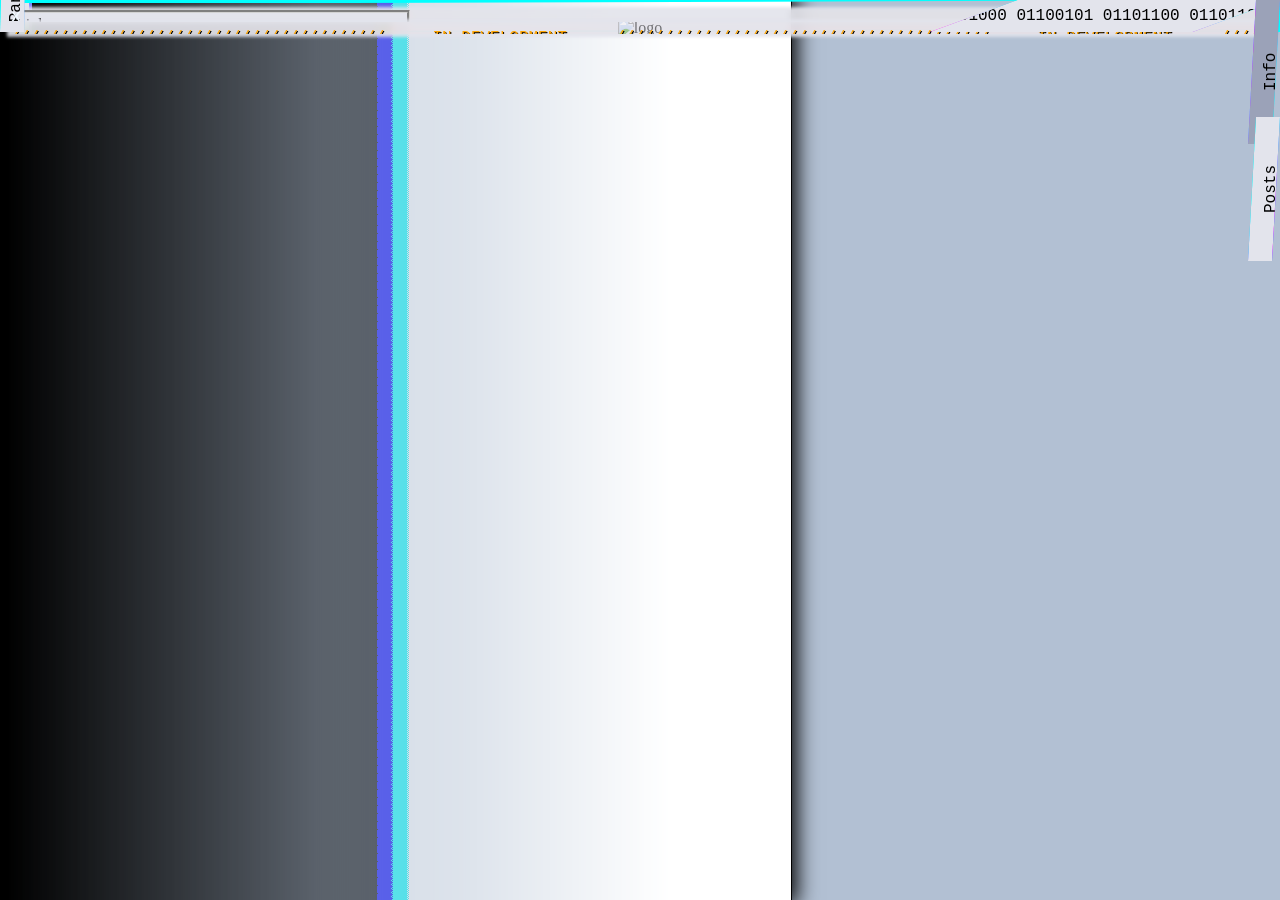
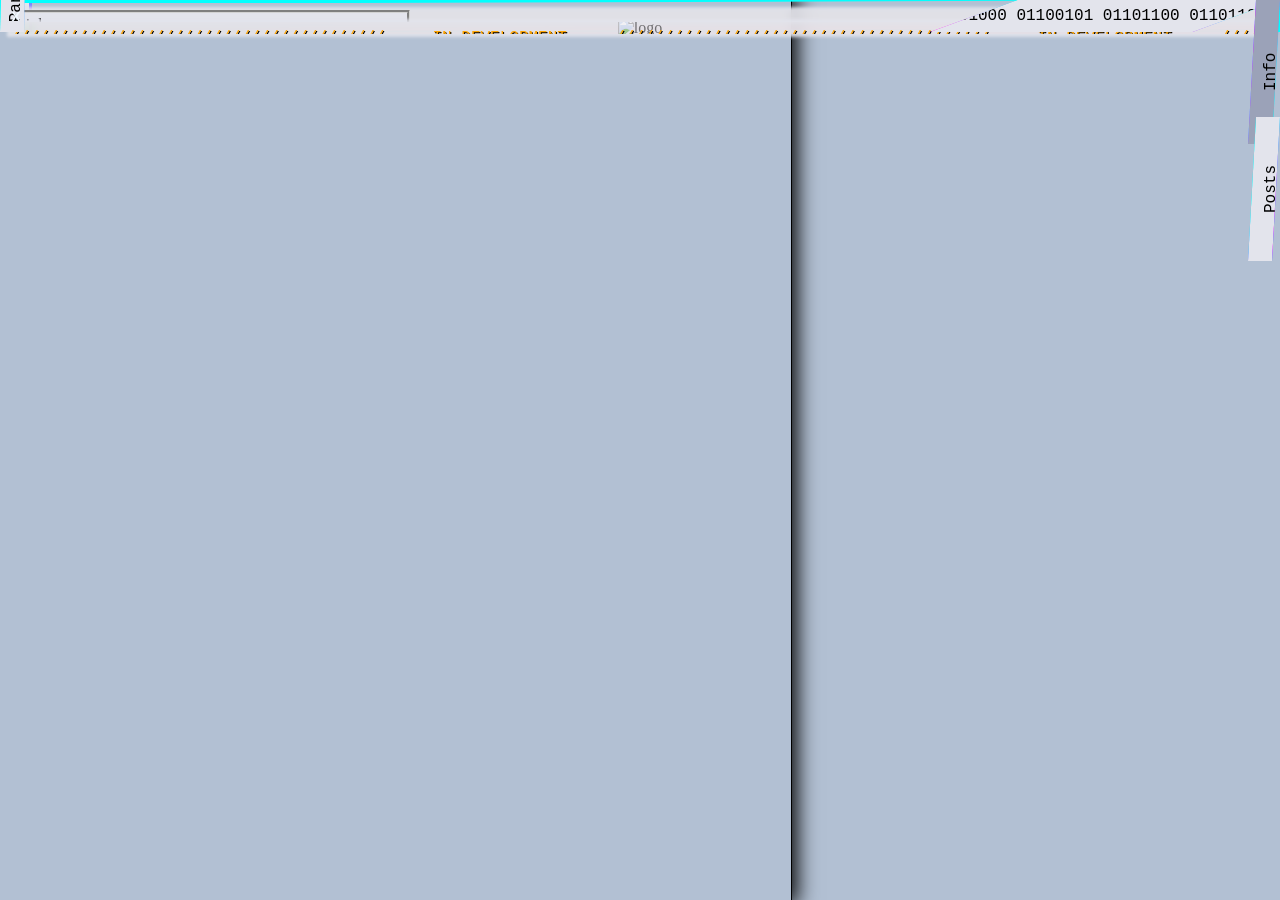

Add files via upload

--- a/CSS/element.css
+++ b/CSS/element.css
@@ -264,30 +264,7 @@ body {
     background-color: rgba(0, 0, 0, 0.377);
 }
 
-/*
- *      Dither
- */
-.dither {
-    filter: url("#discrete");
-}
 
-.dither .source {
-    /*filter: url("#gamma") opacity(0.5);*/
-    background:
-        linear-gradient(90deg, rgba(0, 0, 0, 1) 1%, rgba(255, 255, 255, 0) 60%),
-        linear-gradient(270deg, #B0C4DE 15%, #b0c4de3b 60%);
-}
-
-.dither .add {
-    filter: opacity(0.498046875);
-    pointer-events: none;
-    mix-blend-mode: screen;
-}
-
-.dither .bayer {
-    background: url("/PageImgs/xrwK0bK.png");
-    mix-blend-mode: overlay;
-}
 
 /*
  *      Featured Project
@@ -398,3 +375,74 @@ body {
         margin-top: -50px;
     }
 }*/
+
+
+
+
+.dither {
+    filter: url("#discrete");
+}
+.bayer {
+    background: url("../PageImgs/xrwK0bK.png");
+    mix-blend-mode: overlay;
+}
+.gamma{
+    filter: url("#gamma") opacity(0.5);
+}
+.noise{
+    filter: url("#noiseFilter");
+}
+.bright{
+    filter: contrast(170%) brightness(500%);
+}
+/* Chrome-specific */
+@media all and (-webkit-min-device-pixel-ratio:0) and (min-resolution: .001dpcm) {
+  .bright {
+    filter: contrast(290%) brightness(500%);
+  }
+}
+
+.gradient-bg{
+    position: absolute;
+    inset: 0;
+    background:
+        linear-gradient(180deg, rgba(0, 0, 0, 1) 1%, rgba(255, 255, 255, 0) 70%),
+        linear-gradient(0deg, #B0C4DE 15%, #b0c4de3b 70%);
+}
+
+.noise-container {
+    position: relative;
+    width: 100%;
+    height: 100%;
+}
+
+#filters{
+    display: none;
+}
+@-moz-document url-prefix() {
+    #filters{
+        display: block;
+        position: absolute;
+        height: 0;
+    }
+}
+
+/* Dither Only
+<div class="noise-container dither">
+    <div class="gradient-bg"></div>
+    <div class="bayer gamma" style="position: absolute; inset: 0;"></div>
+</div>
+*/
+/* Noise Only
+<div class="noise-container bright">
+    <div class="noise" style="position: absolute; inset: 0;"></div>
+    <div class="gradient-bg"></div>
+</div>
+*/
+/* Mix
+<div class="noise-container dither">
+    <div class="noise" style="position: absolute; inset: 0;"></div>
+    <div class="gradient-bg"></div>
+    <div class="bayer gamma" style="position: absolute; inset: 0;"></div>
+</div>
+*/
